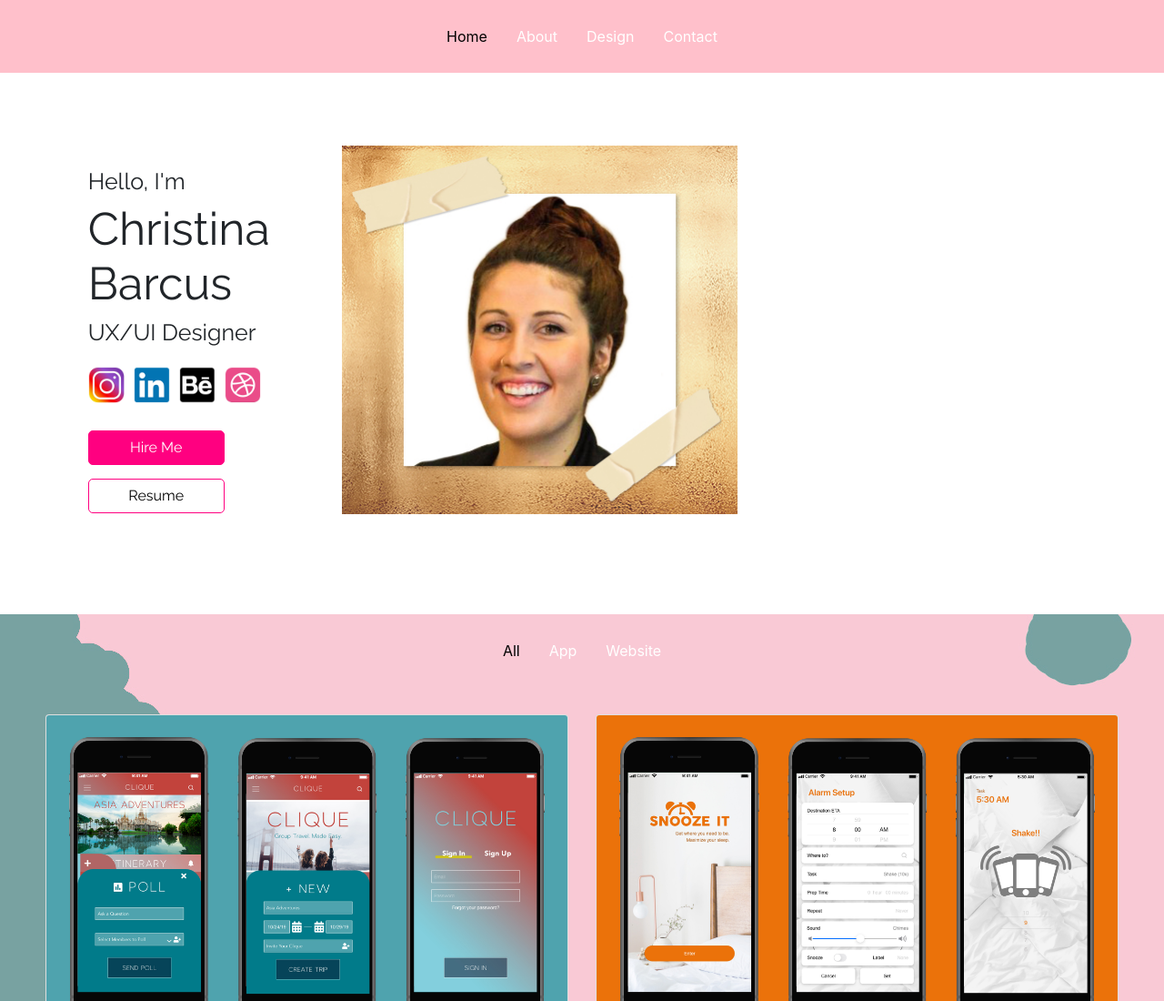
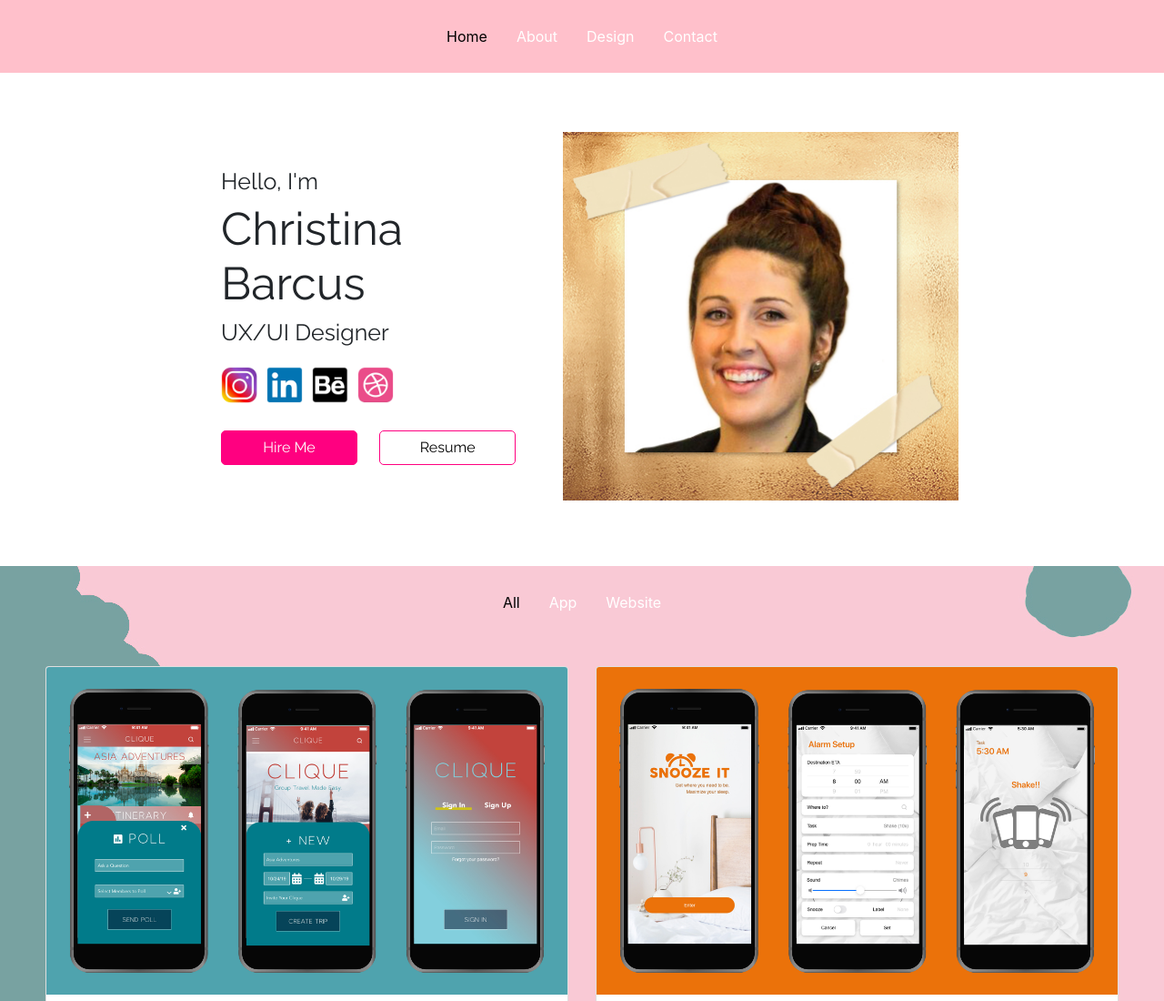
Before and after one commit to cbarcus08/HW-18_Bootstrap-Portfolio, a plain HTML site: page index.html in a window 1280 px wide. Shown: the top 1100 px of the page at 91% size. Drawn offline with nearby package versions, Linux system fonts and the light colour scheme.

Commit message:
V8 Final

```diff
--- a/css/style.css
+++ b/css/style.css
@@ -8,12 +8,6 @@
     color: white;
 }
 
-.headerContainer {
-    display: flex;
-    margin-left: auto;
-    margin-right: auto;
-
-}
 .row {
     display: flex;
     justify-content: center;
@@ -31,7 +25,6 @@
 .jumbotron {
     width: 30%;
     margin-top: 40px;
-    margin-right: 20px;
     align-items: center;
     text-align: left;
     background-color: white;
@@ -46,7 +39,7 @@
 
 .profilePic {
    padding-left: 15px;
-   padding-top: 65px;
+   padding-top: 50px;
    width: 450px;
 }
 
@@ -296,6 +289,10 @@ header h2{
     font-family: 'Open Sans', sans-serif;
 }
 
+.footer-links a:hover{
+    color: #FF0080;
+}
+
 .footer-distributed .footer-center i{
 	background-color:  #33383b;
 	color: #ffffff;
```
